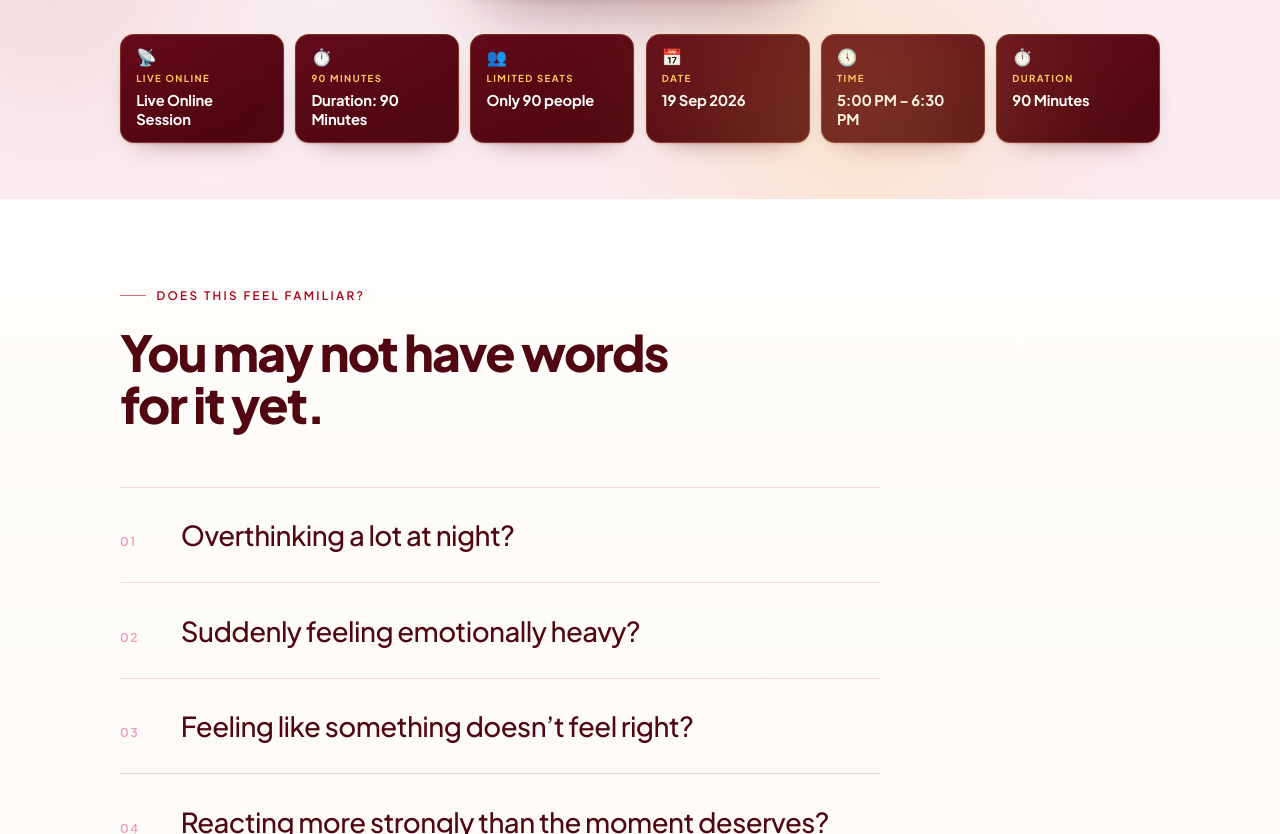
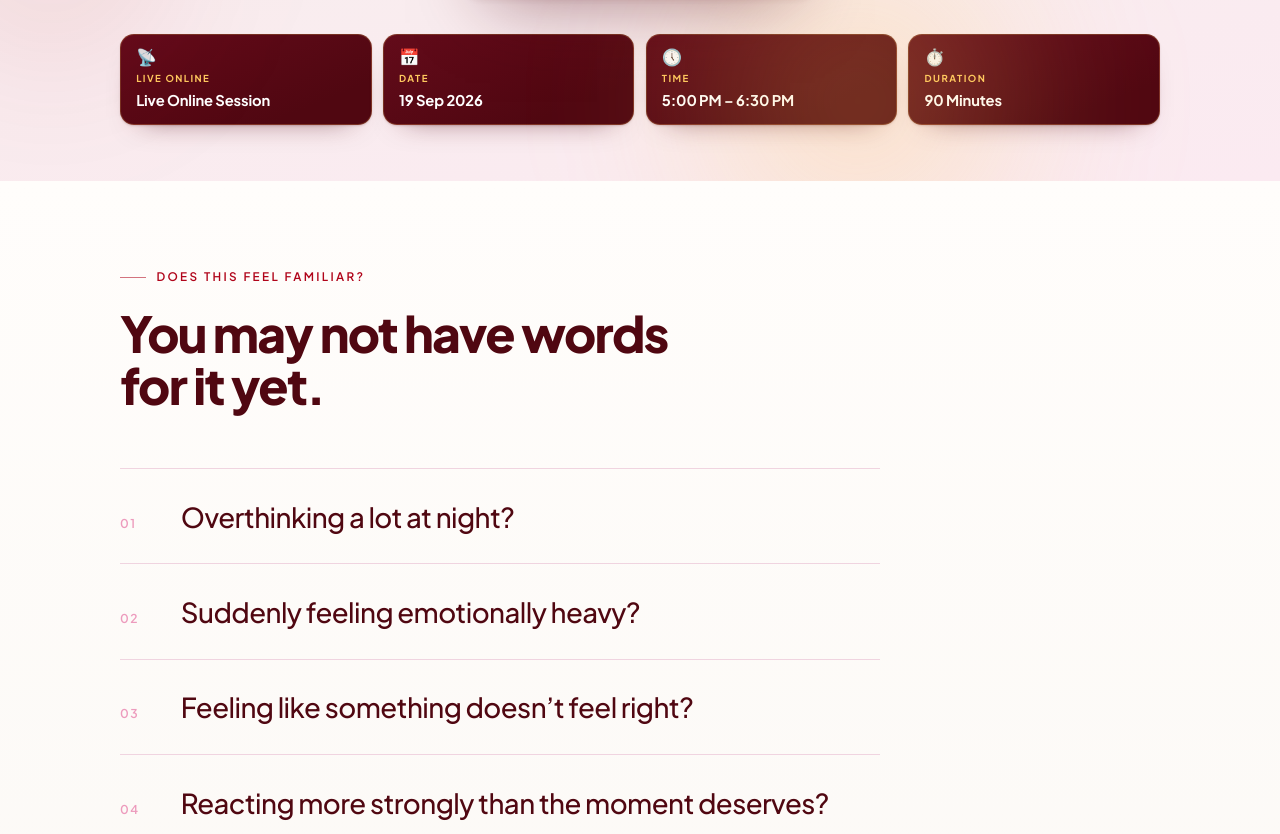
Before and after one commit to heartandminddigital-ship-it/Heart-and-Mind, a website: page index.html in a window 1280 px wide. Shown: the part 1576-2410 px from the top of the page. Drawn offline with Linux system fonts and the light colour scheme; a web font is replaced by a local one.

Commit message:
Update event details section

```diff
--- a/index.html
+++ b/index.html
@@ -983,16 +983,6 @@ section{position:relative}
           <span class="fc-v">Live Online Session</span>
         </li>
         <li class="fcard">
-          <span class="fc-ic" aria-hidden="true">⏱️</span>
-          <span class="fc-k">90 Minutes</span>
-          <span class="fc-v">Duration: 90 Minutes</span>
-        </li>
-        <li class="fcard">
-          <span class="fc-ic" aria-hidden="true">👥</span>
-          <span class="fc-k">Limited Seats</span>
-          <span class="fc-v">Only 90 people</span>
-        </li>
-        <li class="fcard">
           <span class="fc-ic" aria-hidden="true">📅</span>
           <span class="fc-k">Date</span>
           <span class="fc-v">19 Sep 2026</span>
```
